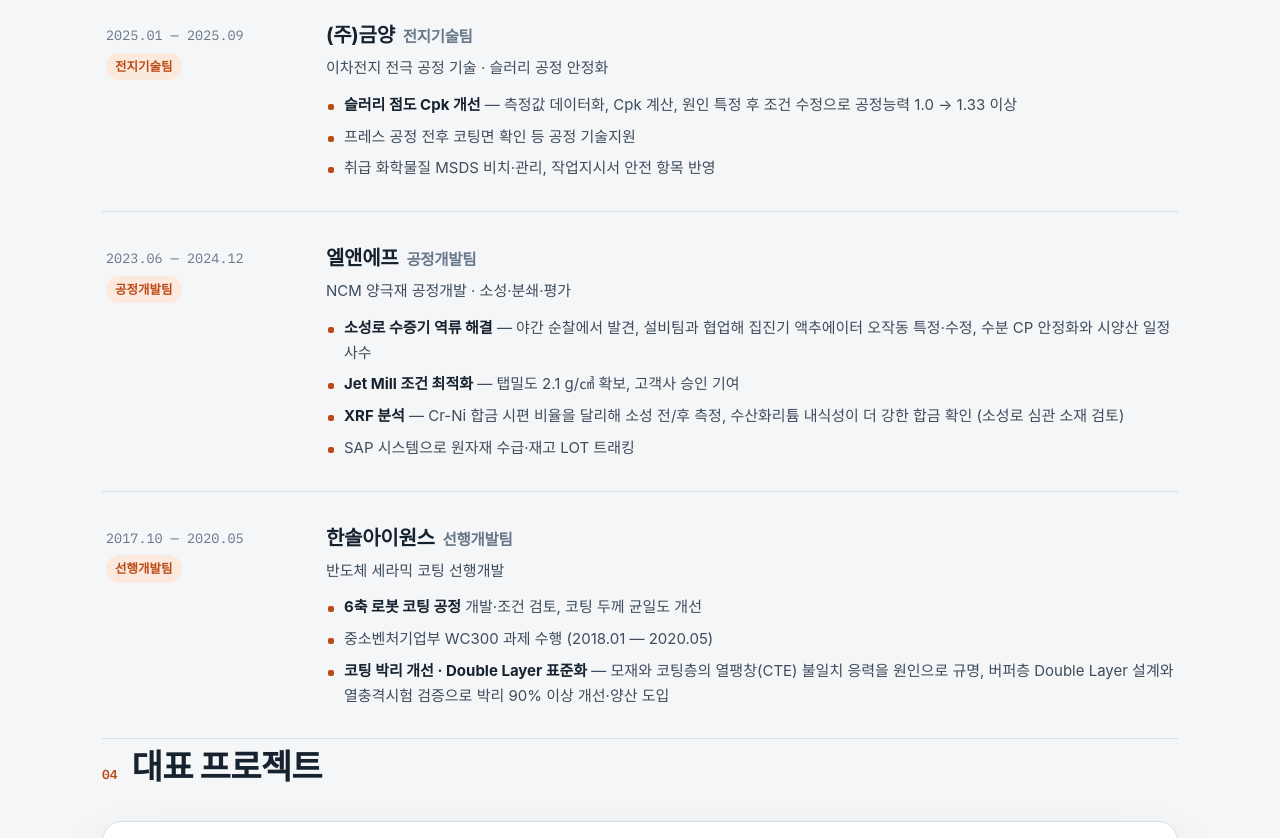
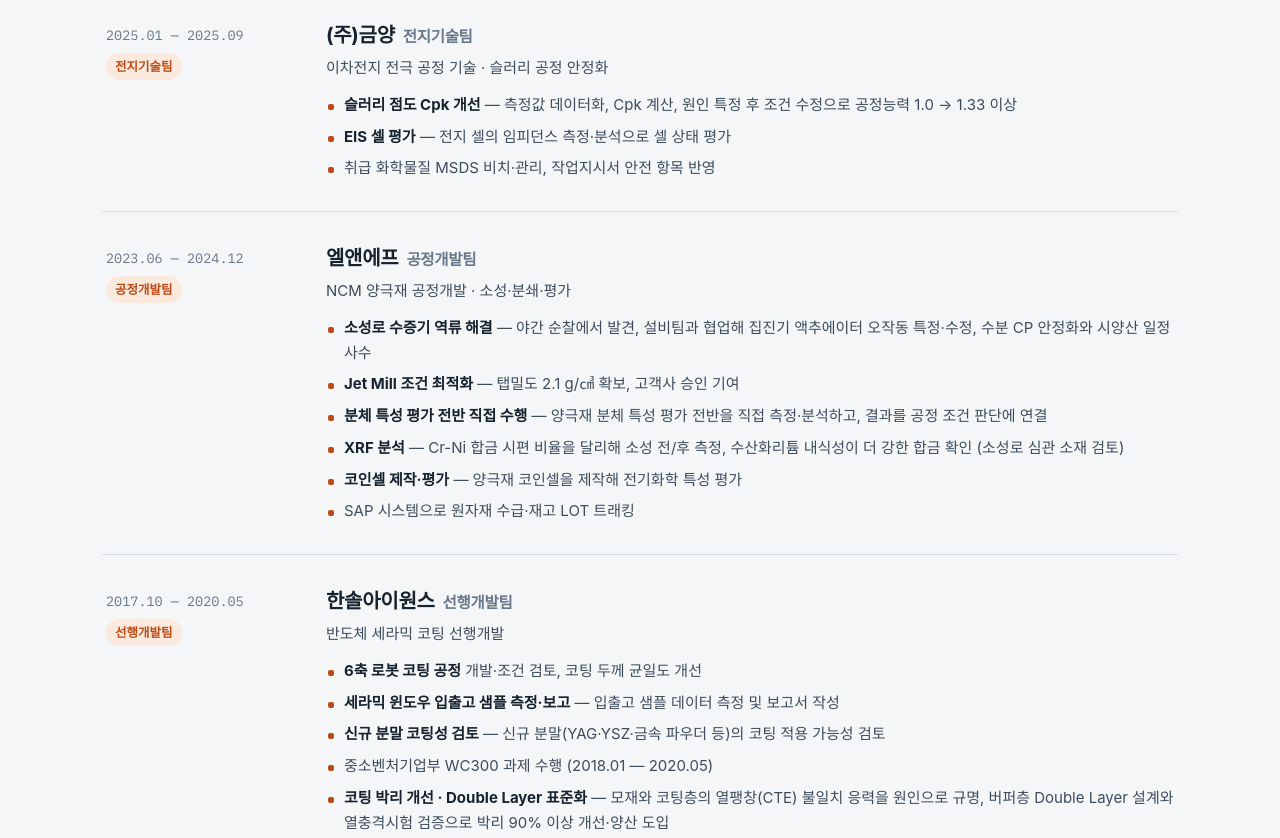
Before and after one commit to bsoh1424-hub/bsoh1424-hub.github.io, a plain HTML site: page index.html in a window 1280 px wide. Shown: the part 1920-2758 px from the top of the page. Drawn offline with Linux system fonts and the light colour scheme; a web font is replaced by a local one.

Commit message:
경력사항 수정 반영 (엘앤에프 분체 분석 전반, 금양 EIS·프레스 제거, 한솔 윈도우·신규 분말)

```diff
--- a/index.html
+++ b/index.html
@@ -423,7 +423,7 @@
               <p class="field">이차전지 전극 공정 기술 · 슬러리 공정 안정화</p>
               <ul>
                 <li><b>슬러리 점도 Cpk 개선</b> — 측정값 데이터화, Cpk 계산, 원인 특정 후 조건 수정으로 공정능력 1.0 → 1.33 이상</li>
-                <li>프레스 공정 전후 코팅면 확인 등 공정 기술지원</li>
+                <li><b>EIS 셀 평가</b> — 전지 셀의 임피던스 측정·분석으로 셀 상태 평가</li>
                 <li>취급 화학물질 MSDS 비치·관리, 작업지시서 안전 항목 반영</li>
               </ul>
             </div>
@@ -436,7 +436,9 @@
               <ul>
                 <li><b>소성로 수증기 역류 해결</b> — 야간 순찰에서 발견, 설비팀과 협업해 집진기 액추에이터 오작동 특정·수정, 수분 CP 안정화와 시양산 일정 사수</li>
                 <li><b>Jet Mill 조건 최적화</b> — 탭밀도 2.1 g/㎤ 확보, 고객사 승인 기여</li>
+                <li><b>분체 특성 평가 전반 직접 수행</b> — 양극재 분체 특성 평가 전반을 직접 측정·분석하고, 결과를 공정 조건 판단에 연결</li>
                 <li><b>XRF 분석</b> — Cr-Ni 합금 시편 비율을 달리해 소성 전/후 측정, 수산화리튬 내식성이 더 강한 합금 확인 (소성로 심관 소재 검토)</li>
+                <li><b>코인셀 제작·평가</b> — 양극재 코인셀을 제작해 전기화학 특성 평가</li>
                 <li>SAP 시스템으로 원자재 수급·재고 LOT 트래킹</li>
               </ul>
             </div>
@@ -448,6 +450,8 @@
               <p class="field">반도체 세라믹 코팅 선행개발</p>
               <ul>
                 <li><b>6축 로봇 코팅 공정</b> 개발·조건 검토, 코팅 두께 균일도 개선</li>
+                <li><b>세라믹 윈도우 입출고 샘플 측정·보고</b> — 입출고 샘플 데이터 측정 및 보고서 작성</li>
+                <li><b>신규 분말 코팅성 검토</b> — 신규 분말(YAG·YSZ·금속 파우더 등)의 코팅 적용 가능성 검토</li>
                 <li>중소벤처기업부 WC300 과제 수행 (2018.01 — 2020.05)</li>
                 <li><b>코팅 박리 개선 · Double Layer 표준화</b> — 모재와 코팅층의 열팽창(CTE) 불일치 응력을 원인으로 규명, 버퍼층 Double Layer 설계와 열충격시험 검증으로 박리 90% 이상 개선·양산 도입</li>
               </ul>
@@ -537,10 +541,8 @@
           <article class="skill-card">
             <h3>분석 · 측정</h3>
             <ul>
-              <li>XRF 조성 분석 <span class="lv">직접 사용</span></li>
+              <li>분체 특성 평가 전반 <span class="lv">직접 수행</span></li>
               <li>SEM (FE-SEM 교육 이수) <span class="lv">분석</span></li>
-              <li>XRD · XPS 결과 해석 <span class="lv">분석</span></li>
-              <li>PSD · ICP 분체 분석 <span class="lv">분석</span></li>
               <li>Minitab 통계 분석 <span class="lv">실무</span></li>
               <li>레이저현미경 · Keyence 측정 <span class="lv">실무</span></li>
             </ul>
```
